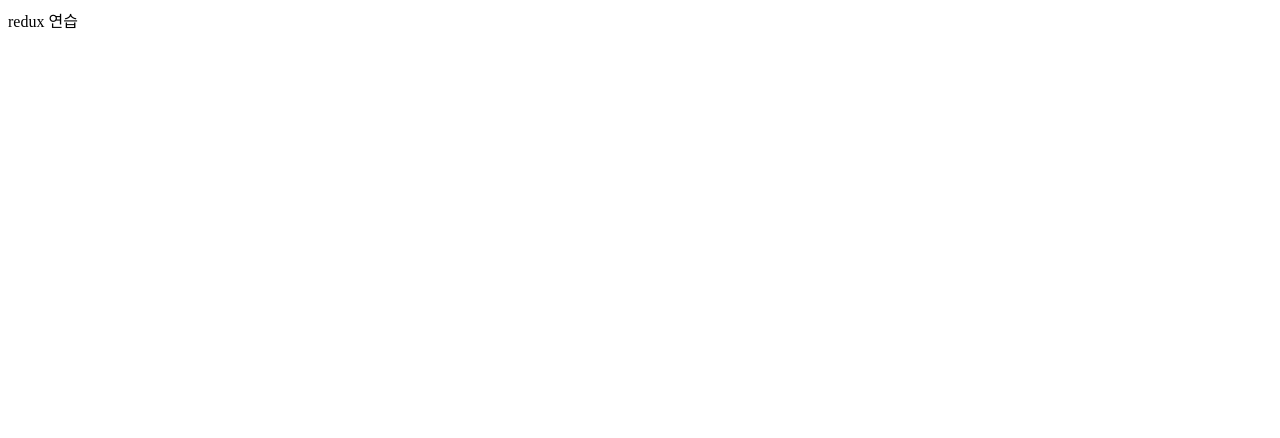
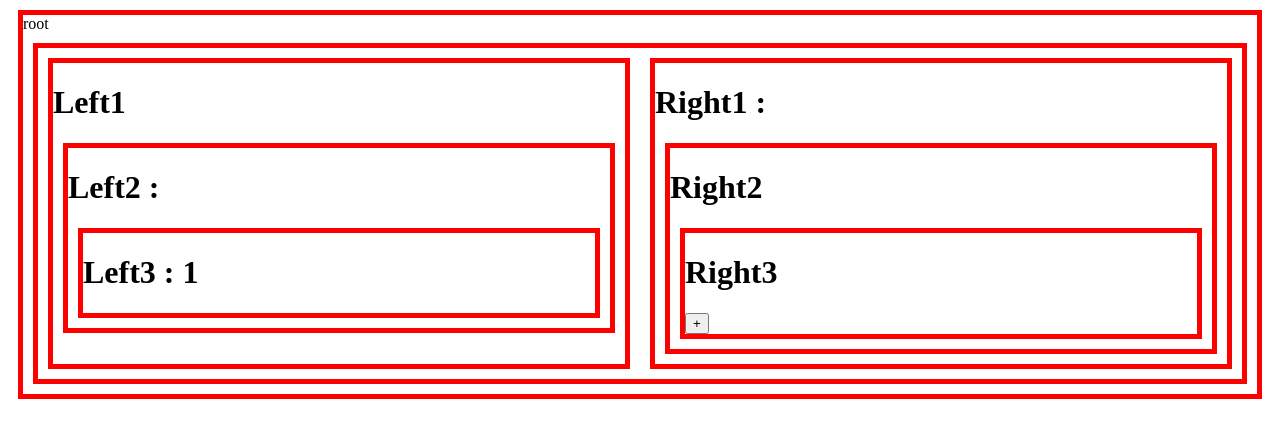
Before and after one commit to wjd2676/pt-React-Redux, a React (Create React App) app: page / in a window 1280 px wide. Shown: the top 438 px of the page. Built offline with nearby package versions, Linux system fonts and the light colour scheme.

Commit message:
react-redux

```diff
--- a/package.json
+++ b/package.json
@@ -8,7 +8,9 @@
     "@testing-library/user-event": "^13.5.0",
     "react": "^18.2.0",
     "react-dom": "^18.2.0",
+    "react-redux": "^8.0.2",
     "react-scripts": "5.0.1",
+    "redux": "^4.2.0",
     "web-vitals": "^2.1.4"
   },
   "scripts": {
--- a/src/App.css
+++ b/src/App.css
@@ -0,0 +1,10 @@
+#container,
+#container div {
+  border: 5px solid red;
+  margin: 10px;
+}
+
+#grid {
+  display: grid;
+  grid-template-columns: 1fr 1fr;
+}
--- a/src/App.js
+++ b/src/App.js
@@ -1,8 +1,94 @@
-import logo from "./logo.svg";
+import React, { useState } from "react";
 import "./App.css";
+import { createStore } from "redux";
+import { Provider, useSelector, useDispatch, connect } from "react-redux";
+
+function reducer(currentState, action) {
+  if (currentState === undefined) {
+    return {
+      number: 1,
+    };
+  }
+  const newState = { ...currentState };
+  if (action.type === "PLUS") {
+    newState.number++;
+  }
+  return newState;
+}
+
+const store = createStore(reducer);
 
 function App() {
-  return <div className="App">redux 연습</div>;
+  const [number, setNunmber] = useState(1);
+
+  return (
+    <div id="container">
+      root
+      <div id="grid">
+        <Provider store={store}>
+          <Left1 number={number}></Left1>
+          <Right1></Right1>
+        </Provider>
+      </div>
+    </div>
+  );
+}
+
+function Left1(props) {
+  return (
+    <div>
+      <h1>Left1</h1>
+      <Left2></Left2>
+    </div>
+  );
+}
+function Left2(props) {
+  return (
+    <div>
+      <h1>Left2 : </h1>
+      <Left3></Left3>
+    </div>
+  );
+}
+function Left3(props) {
+  const number = useSelector((state) => state.number);
+  return (
+    <div>
+      <h1>Left3 : {number}</h1>
+    </div>
+  );
+}
+
+function Right1(props) {
+  return (
+    <div>
+      <h1>Right1 :</h1>
+      <Right2></Right2>
+    </div>
+  );
+}
+function Right2(props) {
+  return (
+    <div>
+      <h1>Right2 </h1>
+      <Right3></Right3>
+    </div>
+  );
+}
+function Right3(props) {
+  const dispatch = useDispatch();
+  return (
+    <div>
+      <h1>Right3 </h1>
+      <input
+        type="button"
+        value="+"
+        onClick={() => {
+          dispatch({ type: "PLUS" });
+        }}
+      ></input>
+    </div>
+  );
 }
 
 export default App;
```
Also changed, not shown: 1 other file (tests, documents, lock files or other folders).
